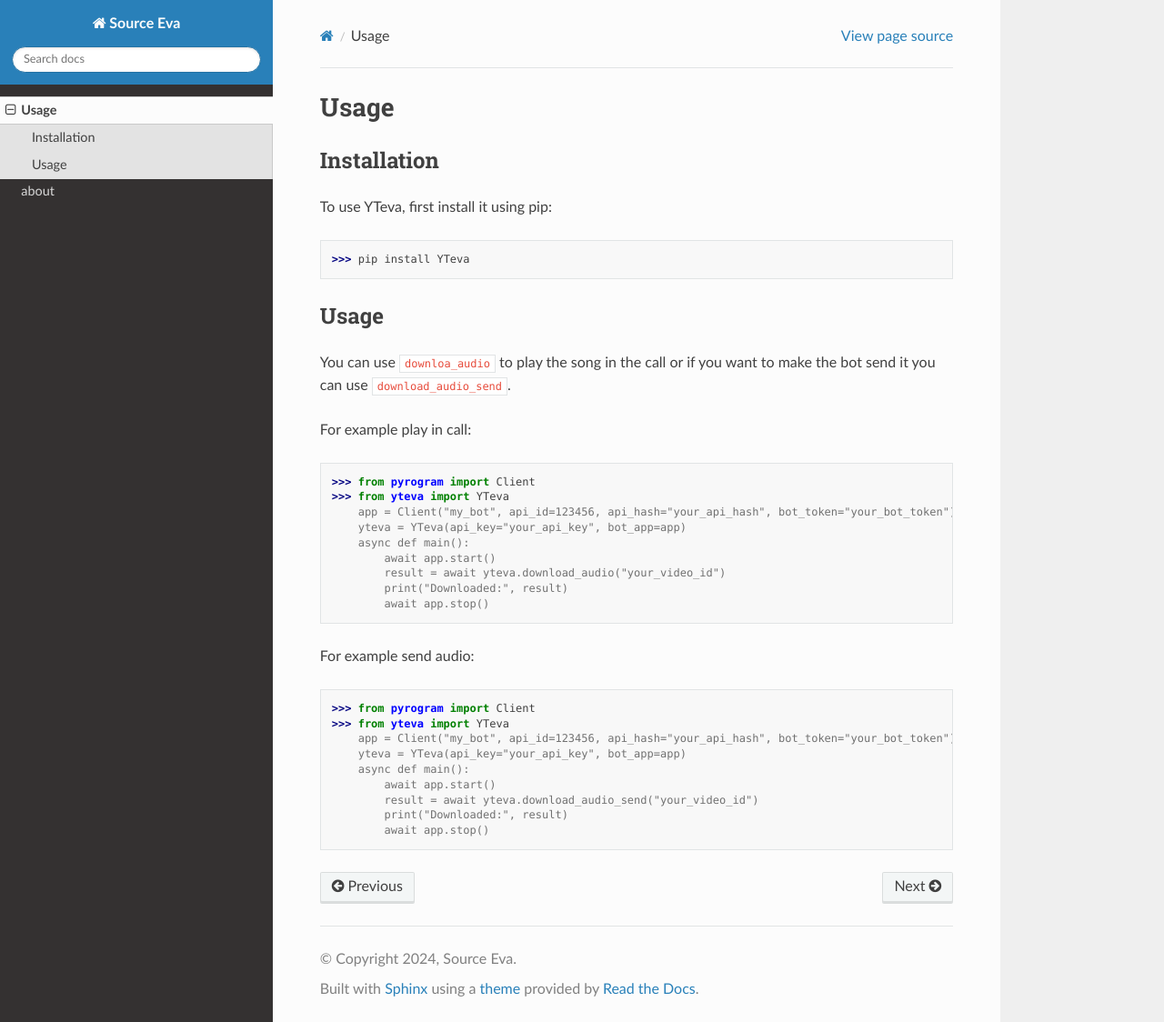
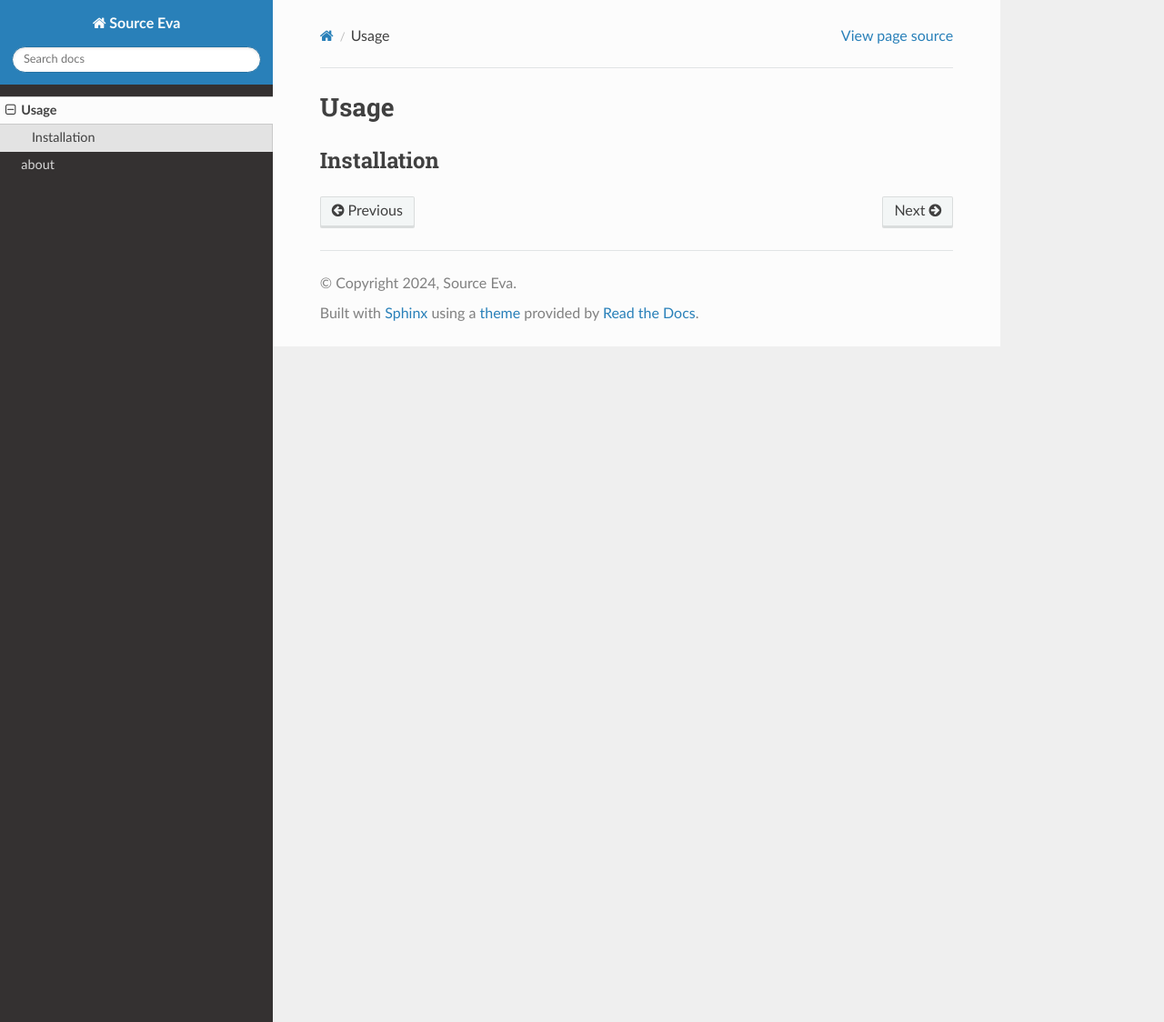
Before and after one commit to deveva205/tutorial-Sourceeva, a Sphinx documentation site: the page built from docs/source/usage.rst, in a window 1280 px wide and 1124 px high. Shown: the whole window at 91% size. Built offline with Sphinx 7.4.7 and the Read the Docs theme 3.1.0, drawn with Linux system fonts in a browser that asks for light colours.

Commit message:
Update usage.rst

```diff
--- a/docs/source/usage.rst
+++ b/docs/source/usage.rst
@@ -5,37 +5,3 @@ Usage
 
 Installation
 ------------
-
-To use YTeva, first install it using pip:
-
->>> pip install YTeva
-
-Usage
-----------------
-
-You can use ``downloa_audio`` to play the song in the call or if you want to make the bot send it you can use ``download_audio_send``.
-
-For example play in call:
-
->>> from pyrogram import Client
->>> from yteva import YTeva
-    app = Client("my_bot", api_id=123456, api_hash="your_api_hash", bot_token="your_bot_token")
-    yteva = YTeva(api_key="your_api_key", bot_app=app)
-    async def main():
-        await app.start()
-        result = await yteva.download_audio("your_video_id")
-        print("Downloaded:", result)
-        await app.stop()
-
-
-For example send audio:
-
->>> from pyrogram import Client
->>> from yteva import YTeva
-    app = Client("my_bot", api_id=123456, api_hash="your_api_hash", bot_token="your_bot_token")
-    yteva = YTeva(api_key="your_api_key", bot_app=app)
-    async def main():
-        await app.start()
-        result = await yteva.download_audio_send("your_video_id")
-        print("Downloaded:", result)
-        await app.stop()
```
